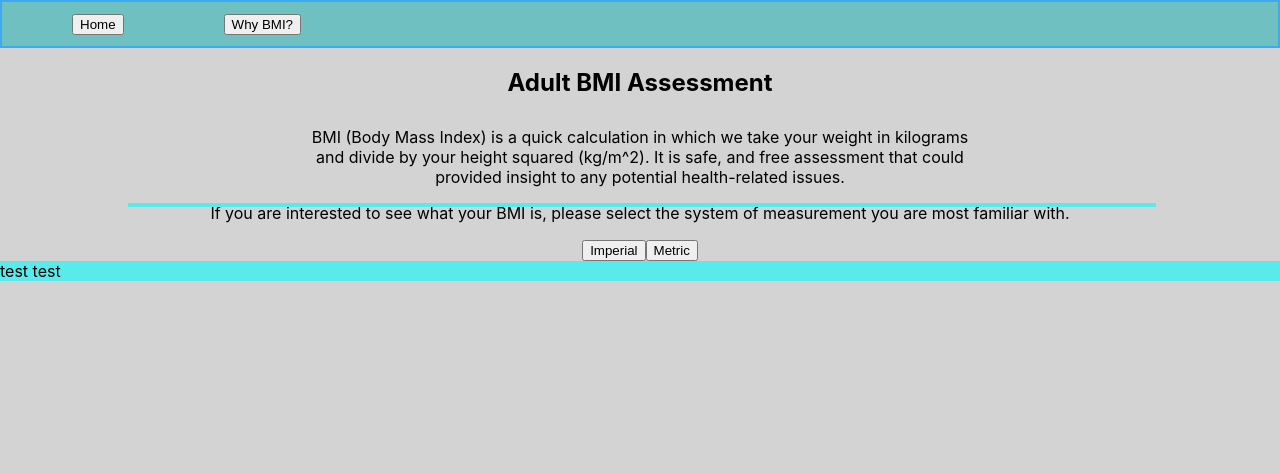
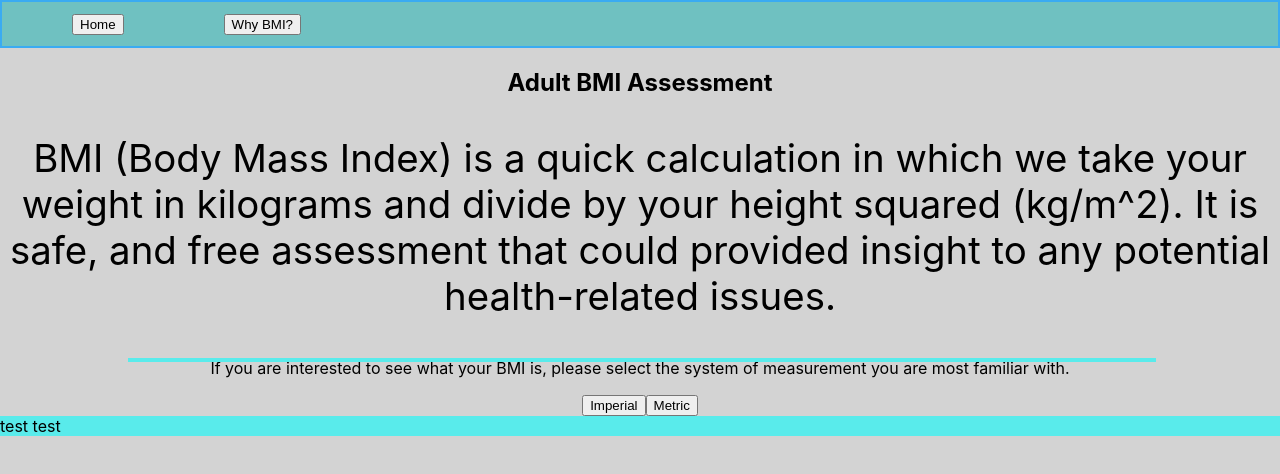
Before and after one commit to hammyhammer/bmi-calculator, a React (Create React App) app in the folder client/: page / in a window 1280 px wide. Shown: the top 474 px of the page. Built offline with nearby package versions, Linux system fonts and the light colour scheme; no server answers.

Commit message:
fixed display error

```diff
--- a/client/src/App.css
+++ b/client/src/App.css
@@ -1,7 +1,5 @@
 .App {
   text-align: center;
-  width: auto;
-  height: auto;
 }
 /* h1 {
   display: flex;
@@ -47,7 +45,7 @@ footer {
 }
 
 .main-body {
-  font-size: 1.25vw;
+  font-size: 3vw;
 }
 
 .Results-Metric {
@@ -66,6 +64,7 @@ footer {
   left: 10%;
   width: 80%;
   border: 2px solid rgb(89,235, 235);
+
 }
 
 .weight {
--- a/client/src/components/Home.jsx
+++ b/client/src/components/Home.jsx
@@ -5,12 +5,15 @@ export default function Home() {
     <div>
       <h2>Adult BMI Assessment</h2>
       <div className="main-body">
-        <p style={{ padding: "10px 300px 0px 300px" }}>BMI (Body Mass Index) is a quick calculation in which we take your weight in kilograms and divide
+        <p>BMI (Body Mass Index) is a quick calculation in which we take your weight in kilograms and divide
           by your height squared (kg/m^2). It is safe, and free assessment that could provided insight to any potential
           health-related issues.</p>
+      </div>
+
       <div className="horizontal"></div>
-        <p>If you are interested to see what your BMI is, please select the system of measurement you are most familiar with.</p>
-      </div>
+      <div>
+        <p>If you are interested to see what your BMI is,
+          please select the system of measurement you are most familiar with.</p>
         <Link to="/imperial">
           <button>Imperial</button>
         </Link>
@@ -18,5 +21,6 @@ export default function Home() {
           <button>Metric</button>
         </Link>
       </div>
+    </div>
   )
 }
```
Lines whose indentation alone changed are shown as unchanged.
